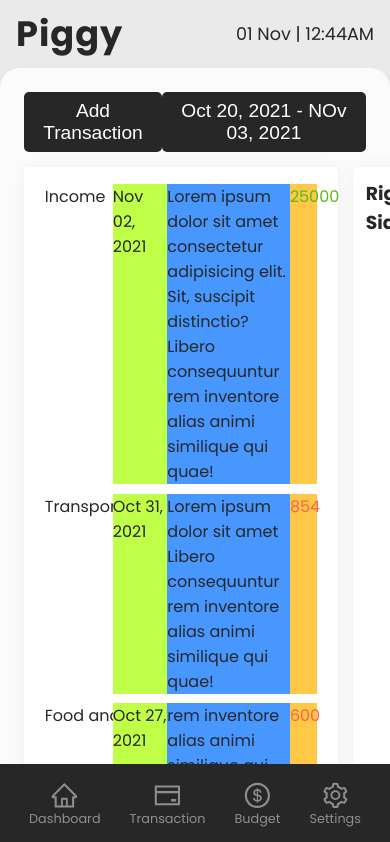
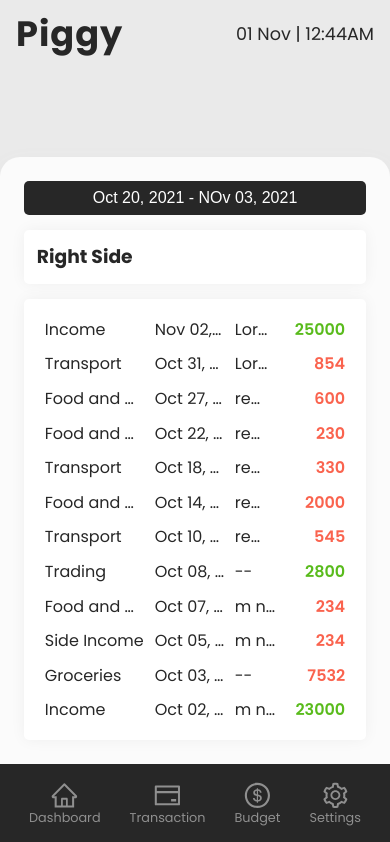
Before and after one commit to harshpandey002/piggy, a Next.js app: page /transaction in a window 390 px wide. Shown: the top 842 px of the page. Built offline with nearby package versions, Linux system fonts and the light colour scheme.

Commit message:
Transaction

```diff
--- a/styles/Transaction.module.css
+++ b/styles/Transaction.module.css
@@ -33,7 +33,7 @@
 }
 
 .left {
-  flex: 7;
+  width: 75%;
   display: flex;
   flex-direction: column;
   align-items: flex-start;
@@ -54,23 +54,31 @@
 
 .category {
   width: 25%;
-  min-width: 50px;
+  min-width: 100px;
+  overflow: hidden;
   text-overflow: ellipsis;
   white-space: nowrap;
 }
+
 .date {
-  background-color: rgb(191, 255, 71);
   width: 20%;
+  min-width: 70px;
+  overflow: hidden;
+  text-overflow: ellipsis;
+  white-space: nowrap;
 }
 .desc {
-  background-color: rgb(71, 151, 255);
   width: 45%;
+  overflow: hidden;
+  text-overflow: ellipsis;
+  white-space: nowrap;
 }
 .money {
-  background-color: rgb(255, 200, 71);
   width: 10%;
+  min-width: 60px;
   margin-left: auto;
   text-align: end;
+  font-weight: 600;
 }
 
 .green {
@@ -82,6 +90,47 @@
 }
 
 .right {
-  flex: 3;
+  width: 25%;
   border-radius: 5px;
 }
+
+@media only screen and (max-width: 1020px) {
+  .content {
+    flex-direction: column;
+  }
+  .left {
+    width: 100%;
+  }
+  .desc {
+    max-width: initial;
+  }
+  .right {
+    width: 100%;
+  }
+}
+
+@media only screen and (max-width: 770px) {
+  .transaction {
+    gap: 10px;
+  }
+
+  .create {
+    display: none;
+  }
+
+  .picker {
+    width: 100%;
+  }
+
+  .picker button {
+    font-size: 1rem;
+    width: 100%;
+  }
+  .left {
+    order: 2;
+  }
+
+  .right {
+    order: 1;
+  }
+}
--- a/util/content.js
+++ b/util/content.js
@@ -93,6 +93,6 @@ export const transactions = [
     date: "Oct 02, 2021",
     desc: "m nventore alias animi similique quim nventore alias animi similique qui",
     money: "23000",
-    gain: false,
+    gain: true,
   },
 ];
```
